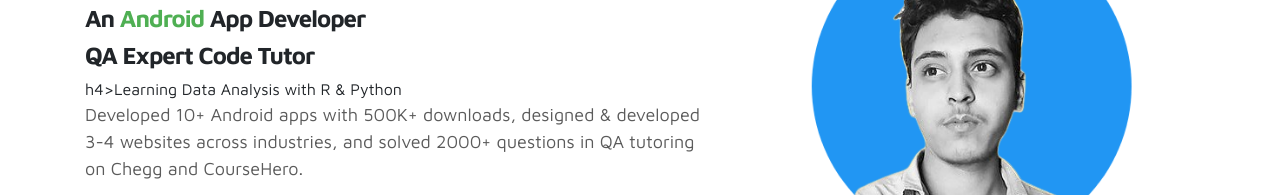
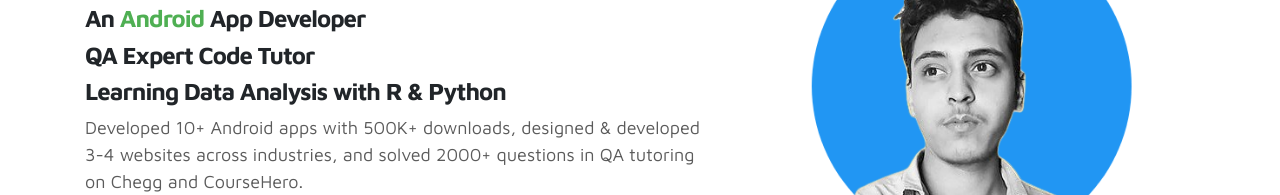
Before and after one commit to Dhavalj24/Portfolio, a plain HTML site: page index.html in a window 1280 px wide. Shown: the part 290-485 px from the top of the page. Drawn offline with Linux system fonts and the light colour scheme.

Commit message:
Update index.html

```diff
--- a/index.html
+++ b/index.html
@@ -68,7 +68,7 @@
 						</h1>
 							<h4> An <span style="color: #4FAF53;"> Android</span> App Developer</h4>
 							<h4><span class="mr-2" >QA Expert Code Tutor</span></h4>
-							h4><span class="mr-2" >Learning Data Analysis with R & Python</span></h4>
+							<h4><span class="mr-2" >Learning Data Analysis with R & Python</span></h4>
                         <p>Developed 10+ Android apps with 500K+ downloads, designed & developed 3-4 websites across industries, and solved 2000+ questions in QA tutoring on Chegg and CourseHero.</p>
 
 						 <div class="skills-container mt-3">
```
